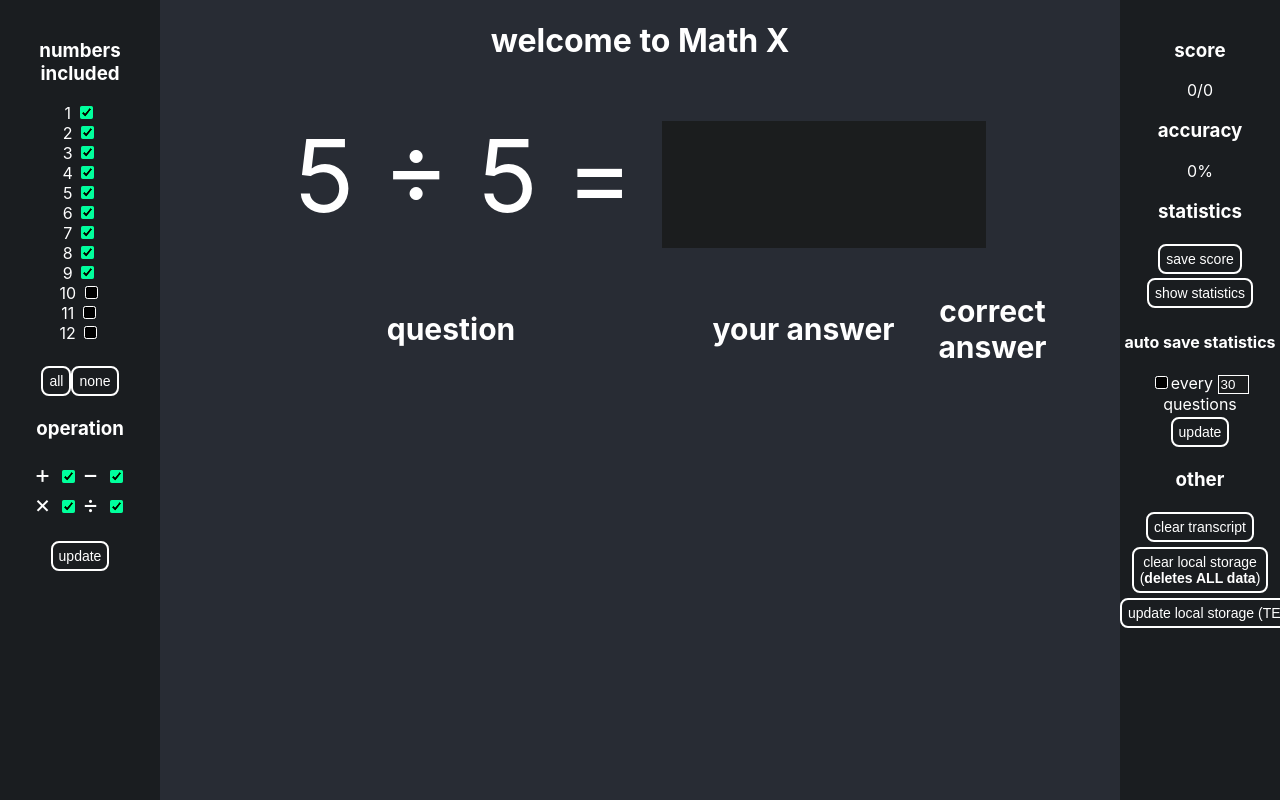
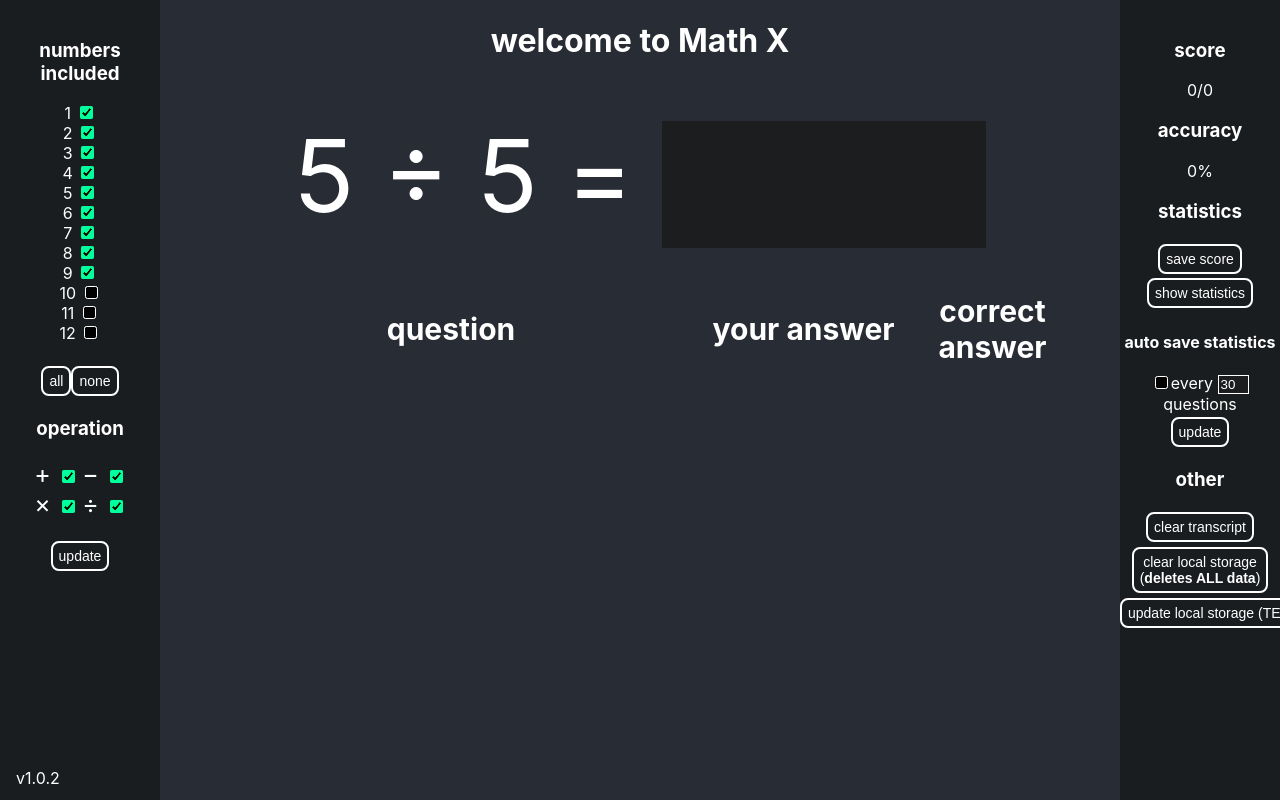
Before and after one commit to TheSavageTeddy/math-practice-site, a React (Create React App) app: page / in a window 1280 px wide. Built offline with nearby package versions, Linux system fonts and the light colour scheme.

Commit message:
version num

```diff
--- a/src/App.js
+++ b/src/App.js
@@ -543,6 +543,7 @@ const App = () => {
         <br></br>
         <br></br>
         <button onClick={()=>{updateSettings()}}>update</button>
+        <p style={{position:"absolute", bottom:"2vh", "left":"2vh"}}>v1.0.2</p>
 
       </div>
       <div class="rightsidenav">
```
Also changed, not shown: 1 other file (tests, documents, lock files or other folders).
